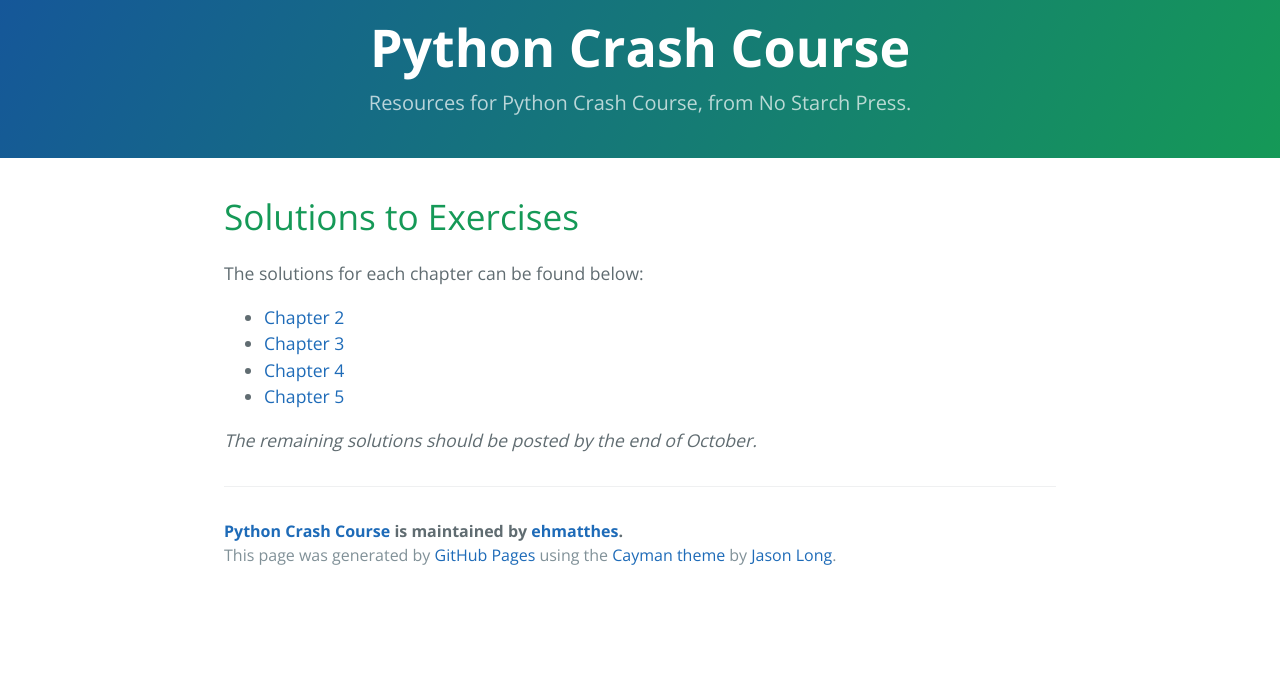
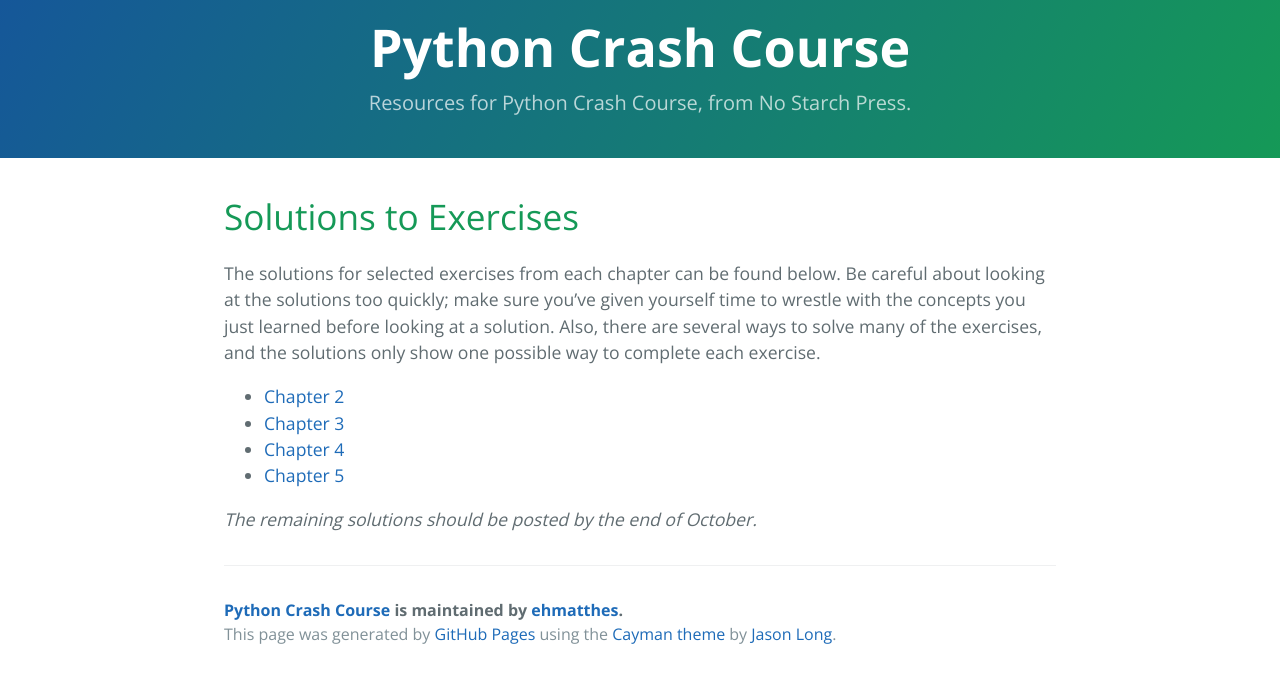
Before and after one commit to ehmatthes/pcc, a Jekyll site: the page built from solutions/README.md, in a window 1280 px wide. Shown: the top 683 px of the page. Built offline with Jekyll 4.4.1, drawn with Linux system fonts in a browser that asks for light colours.

Commit message:
Added copy to solutions home page.

```diff
--- a/solutions/README.md
+++ b/solutions/README.md
@@ -3,7 +3,7 @@
 title: Solutions to Exercises
 ---
 
-The solutions for each chapter can be found below:
+The solutions for selected exercises from each chapter can be found below. Be careful about looking at the solutions too quickly; make sure you've given yourself time to wrestle with the concepts you just learned before looking at a solution. Also, there are several ways to solve many of the exercises, and the solutions only show one possible way to complete each exercise.
 
 - [Chapter 2](chapter_2.html)
 - [Chapter 3](chapter_3.html)
```
Also changed, not shown: solutions/chapter_5.md (+1 -1 lines).
